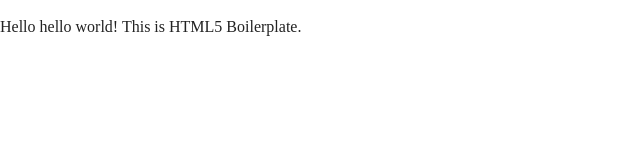
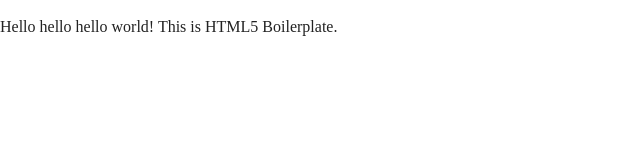
Before and after one commit to agatapier/my-first-project, a plain HTML site: page index.html in a window 1280 px wide. Shown: the full height of the page, 0-640 px from the left. Drawn offline with nearby package versions, Linux system fonts and the light colour scheme.

Commit message:
Nowy commit 2

```diff
--- a/index.html
+++ b/index.html
@@ -20,7 +20,7 @@
         <![endif]-->
 
         <!-- Add your site or application content here -->
-        <p>Hello hello world! This is HTML5 Boilerplate.</p>
+        <p>Hello hello hello world! This is HTML5 Boilerplate.</p>
         <script src="js/vendor/modernizr-3.5.0.min.js"></script>
         <script src="https://code.jquery.com/jquery-3.2.1.min.js" integrity="sha256-hwg4gsxgFZhOsEEamdOYGBf13FyQuiTwlAQgxVSNgt4=" crossorigin="anonymous"></script>
         <script>window.jQuery || document.write('<script src="js/vendor/jquery-3.2.1.min.js"><\/script>')</script>
```
